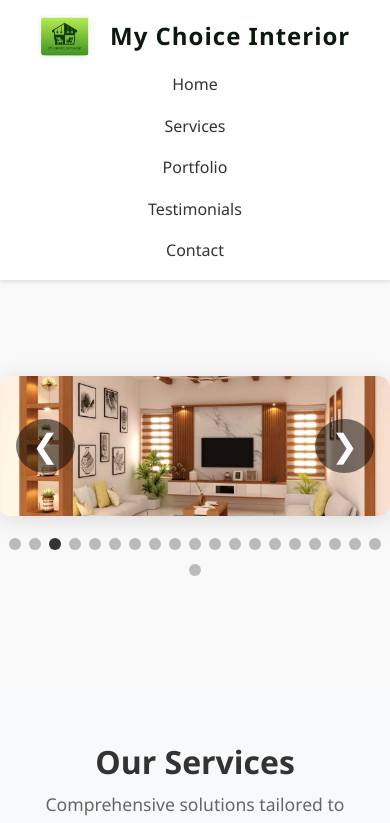
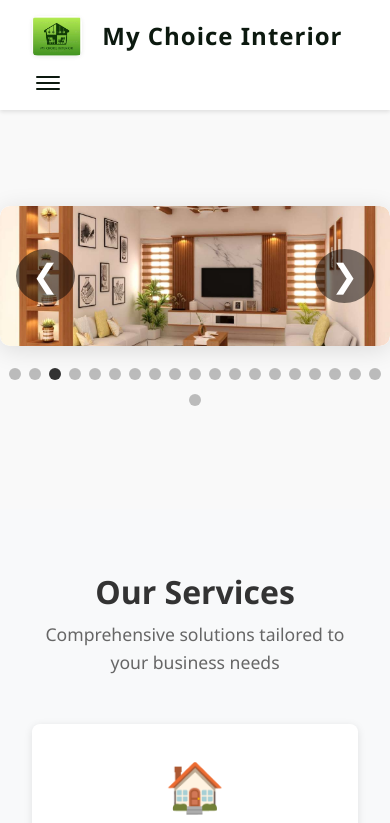
Before and after one commit to buruga/MyChoiceInterior, an Angular app: page / in a window 390 px wide. Shown: the top 823 px of the page. Built offline with nearby package versions, Linux system fonts and the light colour scheme.

Commit message:
mobile changes

```diff
--- a/src/app/app.config.ts
+++ b/src/app/app.config.ts
@@ -2,10 +2,12 @@ import { ApplicationConfig } from '@angular/core';
 import { provideRouter } from '@angular/router';
 import { routes } from './app.routes';
 import { provideAnimations } from '@angular/platform-browser/animations';
+import { provideHttpClient } from '@angular/common/http';
 
 export const appConfig: ApplicationConfig = {
   providers: [
     provideRouter(routes),
-    provideAnimations()
+    provideAnimations(),
+    provideHttpClient()
   ]
 };
--- a/src/app/components/contact/contact.component.ts
+++ b/src/app/components/contact/contact.component.ts
@@ -1,6 +1,7 @@
 import { Component } from '@angular/core';
 import { CommonModule } from '@angular/common';
 import { FormsModule } from '@angular/forms';
+
 
 @Component({
   selector: 'app-contact',
@@ -23,7 +24,7 @@ import { FormsModule } from '@angular/forms';
             </div>
             <div class="info-item">
               <strong>📧 Email:</strong>
-              <p><a href="mailto:info&#64;mychoiceinterior.com">info&#64;mychoiceinterior.com</a></p>
+              <p><a href="mailto:buruga.prasad&#64;gmail.com">info&#64;mychoiceinterior.com</a></p>
             </div>
             <div class="info-item">
               <strong>📱 Phone:</strong>
@@ -31,7 +32,7 @@ import { FormsModule } from '@angular/forms';
             </div>
             <div class="info-item">
               <strong>🕐 Hours:</strong>
-              <p>Monday - Friday: 9:00 AM - 6:00 PM IST</p>
+              <p>Monday - SaturDay: 9:00 AM - 6:00 PM IST</p>
             </div>
           </div>
 
@@ -59,6 +60,16 @@ import { FormsModule } from '@angular/forms';
             <div class="form-group">
               <input
                 type="text"
+                placeholder="Phone Number"
+                [(ngModel)]="formData.phone"
+                name="phone"
+                required
+              >
+            </div>
+
+            <div class="form-group">
+              <input
+                type="text"
                 placeholder="Subject"
                 [(ngModel)]="formData.subject"
                 name="subject"
@@ -77,7 +88,7 @@ import { FormsModule } from '@angular/forms';
             </div>
 
             <button type="submit" class="btn btn-primary">Send Message</button>
-            <p *ngIf="submitted" class="form-success">Thank you! We'll get back to you soon.</p>
+            <p *ngIf="submitted" class="form-success">{{ successMessage }}</p>
           </form>
         </div>
       </div>
@@ -86,25 +97,87 @@ import { FormsModule } from '@angular/forms';
   styleUrls: ['./contact.component.scss']
 })
 export class ContactComponent {
+  private readonly googleSheetUrl = 'https://script.google.com/macros/s/AKfycbzU9uVUAsX54zRiRZrcC7K0X3UWZrE1MsFcF0bxzkdvkzSgRVI-hiTAqTxohHZ1MOivzA/exec';
+
   formData = {
     name: '',
     email: '',
+    phone: '',
     subject: '',
     message: ''
   };
 
   submitted = false;
+  successMessage = '';
 
-  onSubmit() {
-    if (this.formData.name && this.formData.email && this.formData.subject && this.formData.message) {
-      console.log('Form submitted:', this.formData);
+  async onSubmit() {
+    debugger;
+    if (!this.formData.name || !this.formData.email || !this.formData.phone || !this.formData.subject || !this.formData.message) {
+      this.successMessage = 'Please fill in all required fields.';
       this.submitted = true;
 
-      // Reset form after 3 seconds
       setTimeout(() => {
-        this.formData = { name: '', email: '', subject: '', message: '' };
         this.submitted = false;
+        this.successMessage = '';
       }, 3000);
+
+      return;
+    }
+
+    const payload = {
+      name: this.formData.name.trim(),
+      email: this.formData.email.trim(),
+      phone: this.formData.phone.trim(),
+      subject: this.formData.subject.trim(),
+      message: this.formData.message.trim(),
+      submittedAt: new Date().toISOString()
+    };
+
+    try {
+      await this.submitToGoogleAppsScript(payload);
+      this.handleSuccess();
+    } catch (error) {
+      console.error('Google Apps Script submission failed:', error);
+      this.handleFailure();
     }
   }
+
+  private async submitToGoogleAppsScript(payload: Record<string, string>) {
+    const response = await fetch(this.googleSheetUrl, {
+      method: 'POST',
+      headers: {
+        'Content-Type': 'application/x-www-form-urlencoded;charset=UTF-8'
+      },
+      body: new URLSearchParams(payload),
+      mode: 'cors'
+    });
+
+    const text = await response.text();
+    debugger;
+    if (!response.ok) {
+      throw new Error(text || 'Google Apps Script request failed');
+    }
+  }
+
+  private handleSuccess() {
+    this.successMessage = 'Thank you! Your message has been submitted.';
+    this.submitted = true;
+
+    setTimeout(() => {
+      this.formData = { name: '', email: '', phone: '', subject: '', message: '' };
+      this.submitted = false;
+      this.successMessage = '';
+    }, 4000);
+  }
+
+  private handleFailure() {
+    this.successMessage = 'Your message could not be saved right now. Please try again in a moment.';
+    this.submitted = true;
+
+    setTimeout(() => {
+      this.formData = { name: '', email: '', phone: '', subject: '', message: '' };
+      this.submitted = false;
+      this.successMessage = '';
+    }, 4000);
+  }
 }
--- a/src/app/components/navigation/navigation.component.scss
+++ b/src/app/components/navigation/navigation.component.scss
@@ -23,9 +23,10 @@
       width: auto;
       border-radius: 6px;
       margin-right: 0.5rem;
-      box-shadow: 0 1px 4px rgba(0,0,0,0.08);
+      box-shadow: 0 1px 4px rgba(0, 0, 0, 0.08);
       background: #fff;
     }
+
     h2 {
       color: #0c190f;
       font-size: 1.5rem;
@@ -34,15 +35,36 @@
     }
   }
 
+  .menu-toggle {
+    display: none;
+    flex-direction: column;
+    gap: 0.25rem;
+    background: transparent;
+    border: 0;
+    padding: 0.25rem;
+    cursor: pointer;
+
+    span {
+      display: block;
+      width: 24px;
+      height: 2px;
+      background-color: #0c190f;
+      border-radius: 2px;
+    }
+  }
+
   .nav-menu {
     list-style: none;
     display: flex;
     gap: 2rem;
+    margin: 0;
+    padding: 0;
 
     .nav-link {
       color: #333;
       font-weight: 500;
       transition: color 0.3s ease;
+      text-decoration: none;
 
       &:hover {
         color: #007bff;
@@ -54,14 +76,25 @@
 @media (max-width: 768px) {
   .navbar {
     .container {
-      flex-direction: column;
+      flex-wrap: wrap;
       gap: 1rem;
     }
 
+    .menu-toggle {
+      display: flex;
+    }
+
     .nav-menu {
+      display: none;
+      width: 100%;
       flex-direction: column;
       gap: 1rem;
       text-align: center;
+      padding-top: 0.25rem;
+
+      &.is-open {
+        display: flex;
+      }
     }
   }
 }
--- a/src/app/components/navigation/navigation.component.ts
+++ b/src/app/components/navigation/navigation.component.ts
@@ -7,19 +7,42 @@ import { Component } from '@angular/core';
     <nav class="navbar">
       <div class="container">
         <div class="nav-brand">
-        <img src="/assets/mci-logo.JPG" alt="My Choice Interior" class="nav-logo" />
+          <img src="/assets/mci-logo.JPG" alt="My Choice Interior" class="nav-logo" />
           <h2>My Choice Interior</h2>
         </div>
-        <ul class="nav-menu">
-          <li><a href="#home" class="nav-link">Home</a></li>
-          <li><a href="#services" class="nav-link">Services</a></li>
-          <li><a href="#portfolio" class="nav-link">Portfolio</a></li>
-          <li><a href="#testimonials" class="nav-link">Testimonials</a></li>
-          <li><a href="#contact" class="nav-link">Contact</a></li>
+
+        <button
+          class="menu-toggle"
+          type="button"
+          aria-label="Toggle navigation menu"
+          [attr.aria-expanded]="isMenuOpen"
+          (click)="toggleMenu()"
+        >
+          <span></span>
+          <span></span>
+          <span></span>
+        </button>
+
+        <ul class="nav-menu" [class.is-open]="isMenuOpen">
+          <li><a href="#home" class="nav-link" (click)="closeMenu()">Home</a></li>
+          <li><a href="#services" class="nav-link" (click)="closeMenu()">Services</a></li>
+          <li><a href="#portfolio" class="nav-link" (click)="closeMenu()">Portfolio</a></li>
+          <li><a href="#testimonials" class="nav-link" (click)="closeMenu()">Testimonials</a></li>
+          <li><a href="#contact" class="nav-link" (click)="closeMenu()">Contact</a></li>
         </ul>
       </div>
     </nav>
   `,
   styleUrls: ['./navigation.component.scss']
 })
-export class NavigationComponent {}
+export class NavigationComponent {
+  isMenuOpen = false;
+
+  toggleMenu(): void {
+    this.isMenuOpen = !this.isMenuOpen;
+  }
+
+  closeMenu(): void {
+    this.isMenuOpen = false;
+  }
+}
```
Also changed, not shown: 2 other files (tests, documents, lock files or other folders).
